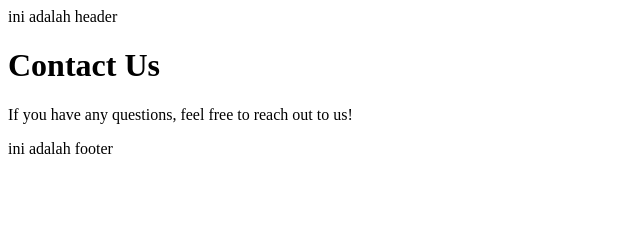
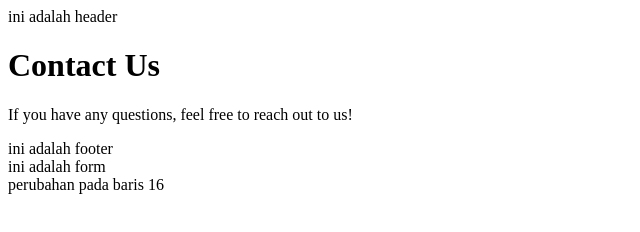
Before and after one commit to Abedneg12/CompanyProfile, a plain HTML site: page contact-us.html in a window 1280 px wide. Shown: the whole page, without its empty margins (0-640 px from the left). Drawn offline with Linux system fonts and the light colour scheme.

Commit message:
feat: lines 16 changed

```diff
--- a/contact-us.html
+++ b/contact-us.html
@@ -12,5 +12,7 @@
     <p>If you have any questions, feel free to reach out to us!</p>
 
     <footer>ini adalah footer</footer>
+    <div> ini adalah form </div>
+    <div> perubahan pada baris 16</div>
 </body>
 </html>
```
